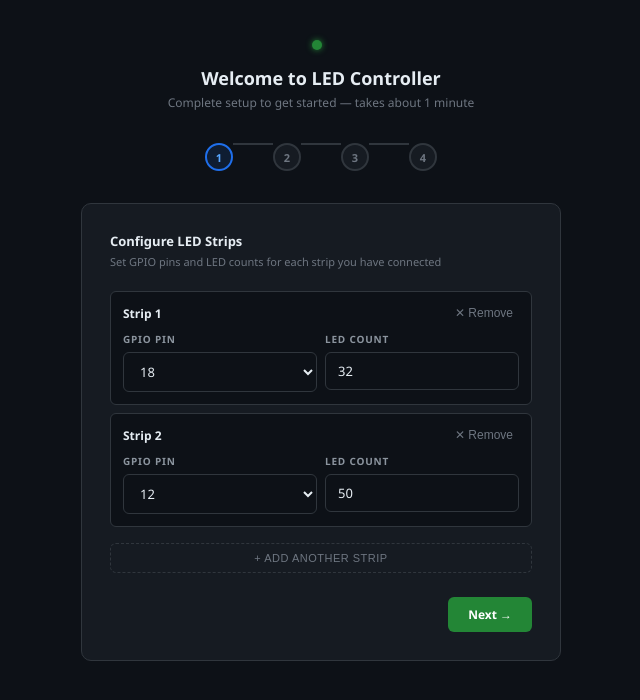
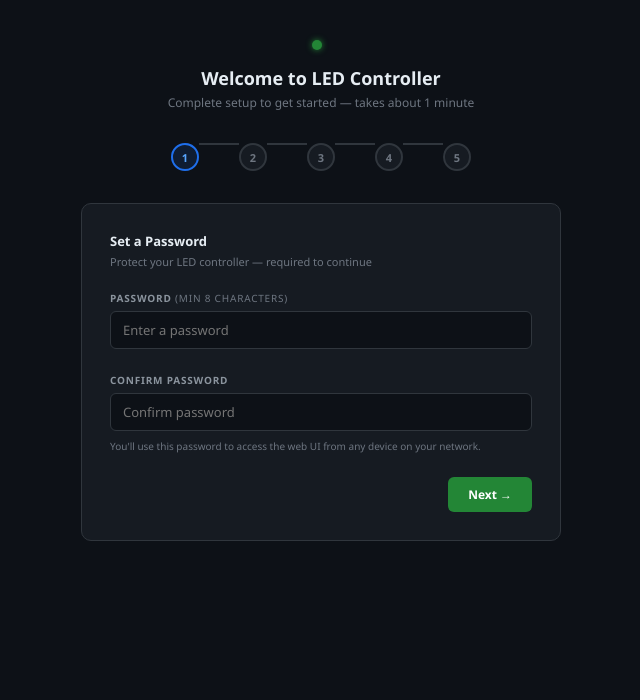
Before and after one commit to ZionBabila/human_detect_led, a Flask app: page /setup in a window 1280 px wide. Shown: the top 700 px of the page, without its empty margins (319-959 px from the left). Run offline with Flask 3, Linux system fonts and the light colour scheme.

Commit message:
v2.1.0: force password on first setup
- Password is now required during the setup wizard (step 1 of 5)
- Stored as PBKDF2-SHA256 hash in .password_hash (not plain text)
- /setup accessible without login only on first run
- After setup, all routes require login
- LED_PASSWORD env var still works as override for advanced users
- _setup_complete() now also checks that a password exists

Co-Authored-By: Claude Sonnet 4.6 <noreply@anthropic.com>

```diff
--- a/run.py
+++ b/run.py
@@ -6,10 +6,11 @@ from collections import deque
 from flask import (Flask, render_template, jsonify, request, Response,
                    session, redirect)
 
-APP_VERSION = '2.0.0'
+APP_VERSION = '2.1.0'
 BASE_DIR    = os.path.dirname(os.path.abspath(__file__))
 CONFIG_FILE = os.path.join(BASE_DIR, 'config.json')
 SETUP_FILE  = os.path.join(BASE_DIR, '.setup_complete')
+PASSWD_FILE = os.path.join(BASE_DIR, '.password_hash')
 _START_TIME = time.time()
 
 # ── logging setup ─────────────────────────────────────────────────────────────
@@ -589,10 +590,40 @@ def detect_worker():
         except Exception as e:
             log.error("Detection error: %s", e)
 
+# ── password helpers ──────────────────────────────────────────────────────────
+import hashlib as _hashlib
+
+def _hash_password(pw: str) -> str:
+    salt = os.urandom(32)
+    key  = _hashlib.pbkdf2_hmac('sha256', pw.encode(), salt, 260_000)
+    return salt.hex() + ':' + key.hex()
+
+def _check_password(pw: str, stored: str) -> bool:
+    try:
+        salt_hex, key_hex = stored.split(':')
+        salt = bytes.fromhex(salt_hex)
+        key  = _hashlib.pbkdf2_hmac('sha256', pw.encode(), salt, 260_000)
+        return key.hex() == key_hex
+    except Exception:
+        return False
+
+def _passwd_set() -> bool:
+    """True if a password has been configured (file or env var)."""
+    return bool(os.environ.get('LED_PASSWORD')) or os.path.exists(PASSWD_FILE)
+
+def _check_login(pw: str) -> bool:
+    env_pw = os.environ.get('LED_PASSWORD', '')
+    if env_pw:
+        return pw == env_pw
+    if os.path.exists(PASSWD_FILE):
+        try:
+            return _check_password(pw, open(PASSWD_FILE).read().strip())
+        except Exception:
+            return False
+    return False
+
 # ── Flask + auth ──────────────────────────────────────────────────────────────
-_AUTH_PASSWORD = os.environ.get('LED_PASSWORD', '')
-_AUTH_ENABLED  = bool(_AUTH_PASSWORD)
-_SECRET_KEY    = os.environ.get('LED_SECRET_KEY', secrets.token_hex(32))
+_SECRET_KEY = os.environ.get('LED_SECRET_KEY', secrets.token_hex(32))
 
 app = Flask(__name__,
             template_folder=os.path.join(BASE_DIR, 'templates'),
@@ -600,7 +631,7 @@ app = Flask(__name__,
 app.secret_key = _SECRET_KEY
 
 def _is_authed():
-    return not _AUTH_ENABLED or session.get('authenticated')
+    return session.get('authenticated', False)
 
 def require_login(f):
     @functools.wraps(f)
@@ -614,11 +645,12 @@ def require_login(f):
 
 @app.route('/login', methods=['GET', 'POST'])
 def login():
-    if not _AUTH_ENABLED:
-        return redirect('/')
+    # If setup not done yet, go there first
+    if not _setup_complete():
+        return redirect('/setup')
     err = ''
     if request.method == 'POST':
-        if request.form.get('password', '') == _AUTH_PASSWORD:
+        if _check_login(request.form.get('password', '')):
             session['authenticated'] = True
             return redirect('/')
         err = 'Incorrect password'
@@ -631,16 +663,31 @@ def logout():
 
 # ── setup wizard ──────────────────────────────────────────────────────────────
 def _setup_complete():
-    return os.path.exists(SETUP_FILE)
+    """Setup is complete only when both the flag file and a password exist."""
+    return os.path.exists(SETUP_FILE) and _passwd_set()
 
 @app.route('/setup', methods=['GET', 'POST'])
-@require_login
 def setup_wizard():
+    # After setup is done, require login to revisit setup
+    if _setup_complete() and not _is_authed():
+        return redirect('/login')
     if request.method == 'POST':
         d = request.get_json() or {}
+        # Step 0: set password
+        if d.get('action') == 'set_password':
+            pw = d.get('password', '')
+            if len(pw) < 8:
+                return jsonify({'status': 'error',
+                                'errors': ['Password must be at least 8 characters']}), 400
+            with open(PASSWD_FILE, 'w') as f:
+                f.write(_hash_password(pw))
+            session['authenticated'] = True  # auto-login after setting password
+            return jsonify({'status': 'ok'})
+        # Final step: mark setup complete
         if d.get('complete'):
             open(SETUP_FILE, 'w').close()
             return jsonify({'status': 'ok'})
+        # Config updates (strips, detection settings)
         cfg = load_cfg()
         updates, errors = _validate_cfg(d)
         if errors:
@@ -799,8 +846,10 @@ if __name__ == '__main__':
         threading.Thread(target=target, daemon=True).start()
 
     log.info("Human Detect LED v%s starting", APP_VERSION)
-    if _AUTH_ENABLED:
-        log.info("Auth enabled — password set via LED_PASSWORD env var")
+    if os.environ.get('LED_PASSWORD'):
+        log.info("Auth: password from LED_PASSWORD env var")
+    elif os.path.exists(PASSWD_FILE):
+        log.info("Auth: password from %s", PASSWD_FILE)
     if not _setup_complete():
         log.info("First run — open http://%s:5000/setup to configure", _get_ip())
     else:
--- a/templates/setup.html
+++ b/templates/setup.html
@@ -99,14 +99,31 @@ input[type=number]:focus,select:focus{border-color:#1f6feb}
     <div class="step"><div class="step-dot" id="sd2">3</div></div>
     <div class="step-line" id="sl2"></div>
     <div class="step"><div class="step-dot" id="sd3">4</div></div>
+    <div class="step-line" id="sl3"></div>
+    <div class="step"><div class="step-dot" id="sd4">5</div></div>
   </div>
 
-  <!-- Step 0: LED strips -->
+  <!-- Step 0: Set password -->
   <div class="card panel active" id="p0">
-    <div class="card-title">Configure LED Strips</div>
-    <div class="card-sub">Set GPIO pins and LED counts for each strip you have connected</div>
-    <div id="strips-container"></div>
-    <button class="add-btn" onclick="addStrip()">+ Add another strip</button>
+    <div class="card-title">Set a Password</div>
+    <div class="card-sub">Protect your LED controller — required to continue</div>
+    <label>Password <span style="color:#6e7681;font-weight:400">(min 8 characters)</span></label>
+    <input type="password" id="pw1" autocomplete="new-password"
+           style="width:100%;background:#0d1117;color:#e6edf3;border:1px solid #30363d;
+                  border-radius:6px;padding:9px 12px;font-size:13px;font-family:inherit;
+                  outline:none;transition:border-color .15s;margin-bottom:10px"
+           oninput="document.getElementById('pw1').style.borderColor='#30363d'"
+           placeholder="Enter a password">
+    <label>Confirm Password</label>
+    <input type="password" id="pw2" autocomplete="new-password"
+           style="width:100%;background:#0d1117;color:#e6edf3;border:1px solid #30363d;
+                  border-radius:6px;padding:9px 12px;font-size:13px;font-family:inherit;
+                  outline:none;transition:border-color .15s"
+           oninput="document.getElementById('pw2').style.borderColor='#30363d'"
+           placeholder="Confirm password">
+    <div style="font-size:10px;color:#6e7681;margin-top:8px">
+      You'll use this password to access the web UI from any device on your network.
+    </div>
     <div class="err" id="e0"></div>
     <div class="actions">
       <span></span>
@@ -114,8 +131,21 @@ input[type=number]:focus,select:focus{border-color:#1f6feb}
     </div>
   </div>
 
-  <!-- Step 1: Detection settings -->
+  <!-- Step 1: LED strips -->
   <div class="card panel" id="p1">
+    <div class="card-title">Configure LED Strips</div>
+    <div class="card-sub">Set GPIO pins and LED counts for each strip you have connected</div>
+    <div id="strips-container"></div>
+    <button class="add-btn" onclick="addStrip()">+ Add another strip</button>
+    <div class="err" id="e1"></div>
+    <div class="actions">
+      <button class="btn btn-secondary" onclick="prevStep(1)">← Back</button>
+      <button class="btn btn-primary" onclick="nextStep(1)">Next →</button>
+    </div>
+  </div>
+
+  <!-- Step 2: Detection settings -->
+  <div class="card panel" id="p2">
     <div class="card-title">Detection Settings</div>
     <div class="card-sub">Configure the camera and detection sensitivity</div>
     <label>Confidence Threshold
@@ -132,15 +162,15 @@ input[type=number]:focus,select:focus{border-color:#1f6feb}
            oninput="document.getElementById('smv').textContent=parseFloat(this.value).toFixed(2)"
            style="width:100%;accent-color:#238636;margin-top:6px">
     <div style="font-size:11px;color:#3fb950;font-weight:700;margin-top:2px" id="smv">0.30</div>
-    <div class="err" id="e1"></div>
+    <div class="err" id="e2"></div>
     <div class="actions">
-      <button class="btn btn-secondary" onclick="prevStep(1)">← Back</button>
-      <button class="btn btn-primary" onclick="nextStep(1)">Next →</button>
+      <button class="btn btn-secondary" onclick="prevStep(2)">← Back</button>
+      <button class="btn btn-primary" onclick="nextStep(2)">Next →</button>
     </div>
   </div>
 
-  <!-- Step 2: Test LEDs -->
-  <div class="card panel" id="p2">
+  <!-- Step 3: Test LEDs -->
+  <div class="card panel" id="p3">
     <div class="card-title">Test LED Strips</div>
     <div class="card-sub">Verify your strips are wired correctly before finishing</div>
     <div style="margin-bottom:16px">
@@ -156,15 +186,15 @@ input[type=number]:focus,select:focus{border-color:#1f6feb}
       If LEDs did not respond, check your wiring and GPIO pin numbers in the previous step.
       You can re-run this test after going back.
     </div>
-    <div class="err" id="e2"></div>
+    <div class="err" id="e3"></div>
     <div class="actions">
-      <button class="btn btn-secondary" onclick="prevStep(2)">← Back</button>
-      <button class="btn btn-primary" onclick="nextStep(2)">Finish Setup →</button>
+      <button class="btn btn-secondary" onclick="prevStep(3)">← Back</button>
+      <button class="btn btn-primary" onclick="nextStep(3)">Finish Setup →</button>
     </div>
   </div>
 
-  <!-- Step 3: Done -->
-  <div class="card panel" id="p3" style="text-align:center">
+  <!-- Step 4: Done -->
+  <div class="card panel" id="p4" style="text-align:center">
     <div style="font-size:36px;margin-bottom:12px">&#10003;</div>
     <div class="card-title" style="font-size:16px">Setup complete!</div>
     <div class="card-sub" style="margin-top:8px;margin-bottom:24px">
@@ -230,7 +260,7 @@ function showStep(n) {
   document.querySelectorAll('.panel').forEach((p, i) => {
     p.classList.toggle('active', i === n);
   });
-  for (let i = 0; i < 4; i++) {
+  for (let i = 0; i < 5; i++) {
     const dot  = document.getElementById('sd' + i);
     const line = document.getElementById('sl' + i);
     dot.className  = 'step-dot' + (i < n ? ' done' : i === n ? ' active' : '');
@@ -246,21 +276,29 @@ async function nextStep(n) {
   err.className = 'err';
 
   if (n === 0) {
+    // Set password
+    const pw1 = document.getElementById('pw1').value;
+    const pw2 = document.getElementById('pw2').value;
+    if (pw1.length < 8) { showErr(err, 'Password must be at least 8 characters'); return; }
+    if (pw1 !== pw2)    { showErr(err, 'Passwords do not match'); return; }
+    const res = await post({action: 'set_password', password: pw1});
+    if (!res.ok) { showErr(err, res.errors); return; }
+  } else if (n === 1) {
     // Save strips config
     const res = await post({strips});
     if (!res.ok) { showErr(err, res.errors); return; }
-  } else if (n === 1) {
+  } else if (n === 2) {
     // Save detection settings
     const res = await post({
       confidence_threshold: parseFloat(document.getElementById('confidence_threshold').value),
       smoothing:            parseFloat(document.getElementById('smoothing').value),
     });
     if (!res.ok) { showErr(err, res.errors); return; }
-  } else if (n === 2) {
+  } else if (n === 3) {
     // Mark setup complete
     const res = await post({complete: true});
     if (!res.ok) { showErr(err, res.errors); return; }
-    showStep(3);
+    showStep(4);
     setTimeout(() => { window.location.href = '/'; }, 1800);
     return;
   }
```
